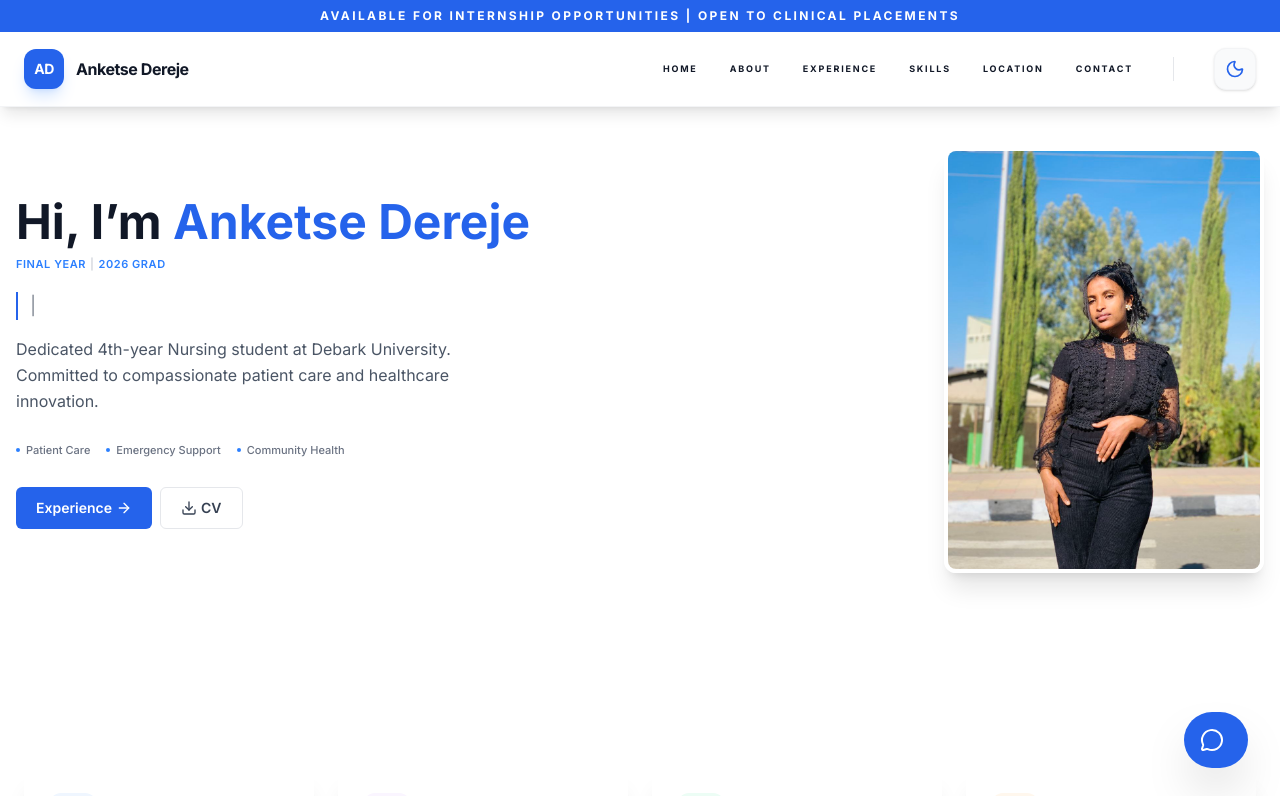
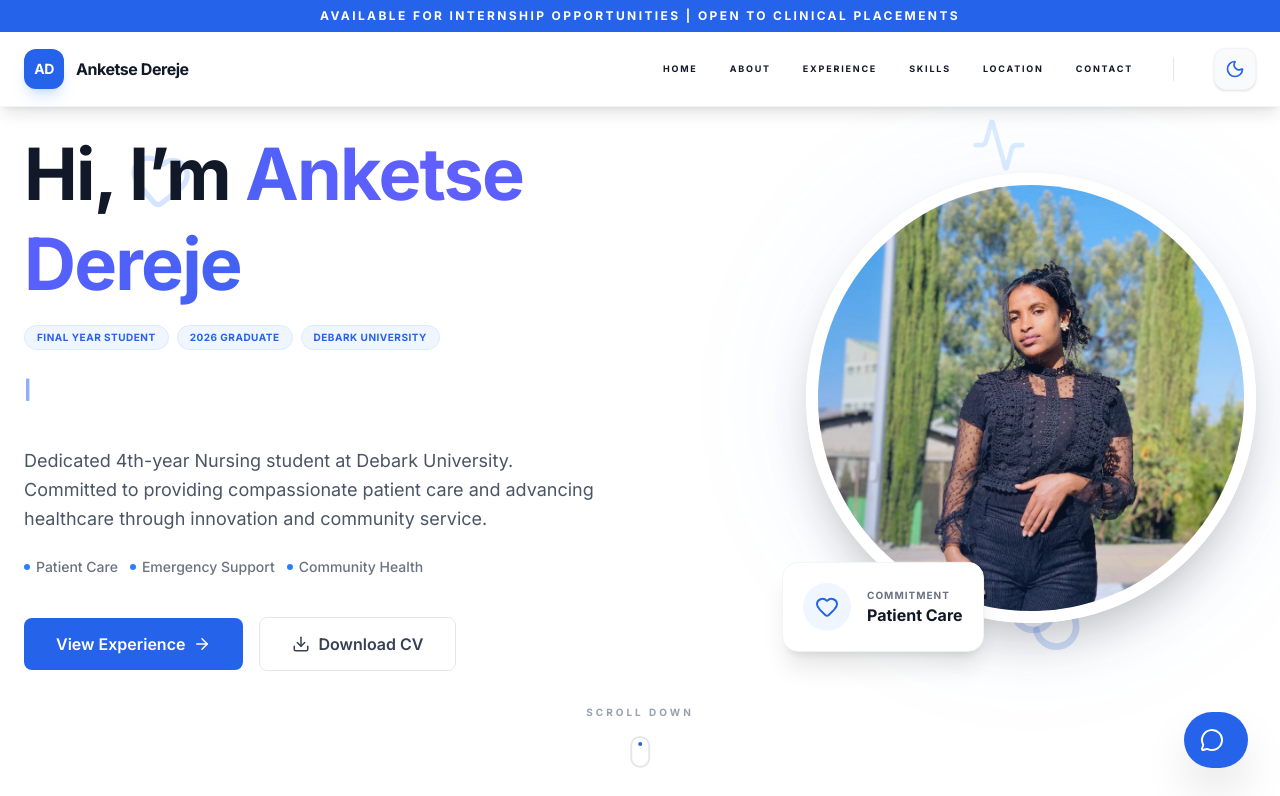
Before and after one commit to tademf/anketse-dereje-portfolio, a React (Vite) app: page / in a window 1280 px wide. Shown: the top 796 px of the page. Built offline with nearby package versions, Linux system fonts and the light colour scheme.

Commit message:
Update Hero.tsx

```diff
--- a/src/components/Hero.tsx
+++ b/src/components/Hero.tsx
@@ -14,99 +14,183 @@ export default function Hero() {
       setText(fullText.slice(0, i));
       i++;
       if (i > fullText.length) {
-        setTimeout(() => { i = 0; }, 2000);
+        setTimeout(() => { i = 0; }, 2000); // Pause at the end
       }
     }, 100);
     return () => clearInterval(timer);
   }, []);
 
   const handleDownload = () => {
-    toast.info("Resume download started!");
+    toast.info("Resume download started!", {
+      description: "Fetching the latest version of my CV...",
+    });
   };
 
   return (
-    <section id="home" className="relative min-h-[90vh] pt-20 lg:pt-0 flex items-center bg-white dark:bg-gray-950 transition-colors overflow-hidden">
-      <div className="container mx-auto px-4 relative z-10">
-        {/* 'flex-row' ensures they stay side-by-side even on small phones */}
-        <div className="flex flex-row items-center justify-between gap-2 md:gap-12">
+    <section
+      id="home"
+      className="relative min-h-screen pt-28 pb-12 lg:pt-0 lg:pb-0 flex items-center justify-center bg-white dark:bg-gray-950 transition-colors overflow-hidden"
+    >
+      {/* Animated Gradient Background */}
+      <div className="absolute inset-0 opacity-20 dark:opacity-10 animate-gradient bg-gradient-to-br from-blue-400 via-purple-500 to-blue-600 -z-10" />
 
-          {/* Left Side: Text Content (60% width on mobile) */}
-          <div className="w-[65%] lg:w-1/2 text-left space-y-3 md:space-y-5">
+      {/* Floating Icons */}
+      <div className="absolute inset-0 pointer-events-none overflow-hidden">
+        <motion.div
+          animate={{ y: [0, -20, 0], rotate: [0, 10, 0] }}
+          transition={{ duration: 4, repeat: Infinity, ease: "easeInOut" }}
+          className="absolute top-[20%] left-[10%] text-blue-500/20"
+        >
+          <Heart size={64} />
+        </motion.div>
+        <motion.div
+          animate={{ y: [0, 20, 0], rotate: [0, -10, 0] }}
+          transition={{ duration: 5, repeat: Infinity, ease: "easeInOut" }}
+          className="absolute bottom-[20%] right-[15%] text-blue-600/20"
+        >
+          <Stethoscope size={80} />
+        </motion.div>
+        <motion.div
+          animate={{ x: [0, 15, 0], y: [0, -15, 0] }}
+          transition={{ duration: 6, repeat: Infinity, ease: "easeInOut" }}
+          className="absolute top-[15%] right-[20%] text-blue-400/20"
+        >
+          <Activity size={56} />
+        </motion.div>
+      </div>
+
+      <div className="container-custom relative z-10 px-4">
+        <div className="flex flex-col lg:flex-row items-center justify-between gap-10 lg:gap-16">
+
+          {/* Text Content */}
+          <div className="lg:text-left text-center lg:w-1/2 order-2 lg:order-1">
+            <motion.h1
+              initial={{ opacity: 0, y: 20 }}
+              animate={{ opacity: 1, y: 0 }}
+              transition={{ duration: 0.6, delay: 0.1 }}
+              className="text-4xl md:text-6xl lg:text-7xl font-bold text-gray-900 dark:text-white mb-4 tracking-tight leading-tight"
+            >
+              Hi, I’m <span className="bg-clip-text text-transparent bg-gradient-to-r from-blue-600 via-indigo-500 to-blue-600 dark:from-blue-400 dark:via-indigo-300 dark:to-blue-400 animate-gradient-text">Anketse Dereje</span>
+            </motion.h1>
+
             <motion.div
-              initial={{ opacity: 0, x: -20 }}
-              animate={{ opacity: 1, x: 0 }}
+              initial={{ opacity: 0 }}
+              animate={{ opacity: 1 }}
+              transition={{ delay: 0.2 }}
+              className="flex flex-wrap justify-center lg:justify-start gap-2 mb-6"
             >
-              <h1 className="text-xl md:text-5xl font-bold text-gray-900 dark:text-white leading-tight">
-                Hi, I’m <span className="text-blue-600 block md:inline">Anketse Dereje</span>
-              </h1>
-              <div className="flex flex-wrap gap-1 text-[8px] md:text-[11px] font-semibold tracking-wider uppercase text-blue-500 mt-1">
-                <span>Final Year</span>
-                <span className="text-gray-300">|</span>
-                <span>2026 Grad</span>
-              </div>
+              {["Final Year Student", "2026 Graduate", "Debark University"].map((tag) => (
+                <span key={tag} className="px-3 py-1 bg-blue-50 dark:bg-blue-900/30 text-blue-600 dark:text-blue-400 text-[10px] font-bold uppercase tracking-wider rounded-full border border-blue-100 dark:border-blue-800">
+                  {tag}
+                </span>
+              ))}
             </motion.div>
 
-            <div className="h-4 md:h-6">
-              <p className="text-[10px] md:text-lg font-medium text-gray-700 dark:text-gray-300 border-l-2 border-blue-600 pl-2 md:pl-3">
-                {text}<span className="animate-pulse">|</span>
+            <div className="h-10 mb-8">
+              <p className="text-lg md:text-2xl font-bold font-poppins bg-clip-text text-transparent bg-gradient-to-r from-blue-600 via-purple-500 via-pink-500 via-orange-500 to-blue-600 animate-gradient-text">
+                {text}<span className="text-blue-600 dark:text-blue-400 animate-pulse">|</span>
               </p>
             </div>
 
             <motion.p
+              initial={{ opacity: 0, y: 20 }}
+              animate={{ opacity: 1, y: 0 }}
+              transition={{ duration: 0.6, delay: 0.2 }}
+              className="text-base md:text-lg text-gray-600 dark:text-gray-400 mb-6 max-w-xl lg:mx-0 mx-auto leading-relaxed"
+            >
+              Dedicated 4th-year Nursing student at Debark University. Committed to providing compassionate patient care and advancing healthcare through innovation and community service.
+            </motion.p>
+
+            <motion.div
               initial={{ opacity: 0 }}
               animate={{ opacity: 1 }}
-              transition={{ delay: 0.2 }}
-              className="text-[10px] md:text-base text-gray-600 dark:text-gray-400 max-w-lg leading-relaxed line-clamp-3 md:line-clamp-none"
+              transition={{ delay: 0.3 }}
+              className="flex flex-wrap justify-center lg:justify-start gap-3 mb-10"
             >
-              Dedicated 4th-year Nursing student at Debark University. Committed to compassionate patient care and healthcare innovation.
-            </motion.p>
-
-            {/* Hidden on very small screens to save space, shown on medium+ */}
-            <div className="hidden md:flex flex-wrap gap-4 pt-2">
-              {["Patient Care", "Emergency Support", "Community Health"].map((s) => (
-                <span key={s} className="flex items-center gap-1.5 text-[11px] font-medium text-gray-500">
-                  <div className="w-1 h-1 rounded-full bg-blue-500" /> {s}
-                </span>
+              {["Patient Care", "Emergency Support", "Community Health"].map((specialty) => (
+                <div key={specialty} className="flex items-center gap-1.5 text-xs md:text-sm font-medium text-gray-500 dark:text-gray-400">
+                  <div className="w-1.5 h-1.5 rounded-full bg-blue-500" />
+                  {specialty}
+                </div>
               ))}
-            </div>
+            </motion.div>
 
             <motion.div
-              initial={{ opacity: 0, y: 10 }}
+              initial={{ opacity: 0, y: 20 }}
               animate={{ opacity: 1, y: 0 }}
-              transition={{ delay: 0.3 }}
-              className="flex flex-col sm:flex-row gap-2 pt-2"
+              transition={{ duration: 0.6, delay: 0.3 }}
+              className="flex flex-col sm:flex-row gap-4 justify-center lg:justify-start items-center"
             >
-              <a href="#experience" className="px-3 py-2 md:px-5 md:py-2.5 bg-blue-600 text-white rounded-md hover:bg-blue-700 transition-all text-[10px] md:text-sm font-semibold flex items-center justify-center gap-1">
-                Experience <ArrowRight size={12} className="md:w-4 md:h-4" />
+              <a href="#experience" className="w-full sm:w-auto px-8 py-3.5 bg-blue-600 text-white rounded-lg hover:bg-blue-700 transition-all font-semibold text-base flex justify-center items-center gap-2">
+                View Experience <ArrowRight size={18} />
               </a>
               <button
                 onClick={handleDownload}
-                className="px-3 py-2 md:px-5 md:py-2.5 border border-gray-200 dark:border-gray-800 text-gray-700 dark:text-gray-300 rounded-md hover:bg-gray-50 dark:hover:bg-gray-900 transition-all text-[10px] md:text-sm font-semibold flex items-center justify-center gap-1"
+                className="w-full sm:w-auto px-8 py-3.5 border border-gray-200 dark:border-gray-800 text-gray-700 dark:text-gray-300 rounded-lg hover:bg-gray-50 dark:hover:bg-gray-900 transition-all font-semibold text-base flex justify-center items-center gap-2"
               >
-                <Download size={12} className="md:w-4 md:h-4" /> CV
+                <Download size={18} /> Download CV
               </button>
             </motion.div>
           </div>
 
-          {/* Right Side: Image Content (35% width on mobile) */}
+          {/* Image Side */}
           <motion.div
-            initial={{ opacity: 0, scale: 0.9 }}
+            initial={{ opacity: 0, scale: 0.95 }}
             animate={{ opacity: 1, scale: 1 }}
-            className="w-[35%] lg:w-1/2 flex justify-end"
+            transition={{ duration: 0.8, delay: 0.2 }}
+            className="lg:w-1/2 flex justify-center lg:justify-end order-1 lg:order-2"
           >
-            <div className="relative group w-full max-w-[120px] md:max-w-xs">
-              <div className="relative aspect-[3/4] overflow-hidden rounded-xl border-2 md:border-4 border-white dark:border-gray-900 shadow-xl">
+            <div className="relative">
+              <motion.div
+                animate={{ y: [0, -10, 0] }}
+                transition={{ duration: 6, repeat: Infinity, ease: "easeInOut" }}
+                className="relative w-48 h-48 sm:w-64 sm:h-64 md:w-80 md:h-80 lg:w-[450px] lg:h-[450px] rounded-full overflow-hidden border-[8px] lg:border-[12px] border-white dark:border-gray-900 shadow-2xl"
+              >
+                <div className="absolute inset-0 bg-gradient-to-tr from-blue-600/20 to-transparent z-10" />
                 <img
                   src={AnketseProfile}
                   alt="Anketse Dereje"
                   className="w-full h-full object-cover"
+                  loading="eager"
                 />
-              </div>
+              </motion.div>
+
+              <div className="absolute -inset-4 bg-blue-500/10 dark:bg-blue-400/5 rounded-full blur-3xl -z-10 animate-pulse" />
+
+              <motion.div
+                animate={{ y: [0, 5, 0] }}
+                transition={{ duration: 4, repeat: Infinity, ease: "easeInOut" }}
+                className="absolute -bottom-4 -left-4 lg:-bottom-6 lg:-left-6 bg-white dark:bg-gray-900 p-3 lg:p-5 rounded-xl lg:rounded-2xl shadow-xl border border-gray-100 dark:border-gray-800 flex items-center gap-3 lg:gap-4 z-20"
+              >
+                <div className="w-8 h-8 lg:w-12 lg:h-12 rounded-full bg-blue-50 dark:bg-blue-900/30 flex items-center justify-center text-blue-600 dark:text-blue-400">
+                  <Heart size={20} className="lg:w-6 lg:h-6" />
+                </div>
+                <div>
+                  <p className="text-[8px] lg:text-[10px] text-gray-500 dark:text-gray-400 font-bold uppercase tracking-widest">Commitment</p>
+                  <p className="text-xs lg:text-base font-bold text-gray-900 dark:text-white">Patient Care</p>
+                </div>
+              </motion.div>
             </div>
           </motion.div>
-
         </div>
       </div>
+
+      {/* Scroll Indicator (Hidden on small mobile screens to save space) */}
+      <motion.div
+        initial={{ opacity: 0 }}
+        animate={{ opacity: 1 }}
+        transition={{ delay: 1, duration: 1 }}
+        className="hidden sm:flex absolute bottom-6 lg:bottom-10 left-1/2 -translate-x-1/2 flex-col items-center gap-2"
+      >
+        <span className="text-[8px] lg:text-[10px] font-bold uppercase tracking-[0.3em] text-gray-400 dark:text-gray-600">Scroll Down</span>
+        <motion.div
+          animate={{ y: [0, 8, 0] }}
+          transition={{ duration: 2, repeat: Infinity }}
+          className="w-4 h-7 lg:w-5 lg:h-8 border-2 border-gray-200 dark:border-gray-800 rounded-full flex justify-center p-1"
+        >
+          <div className="w-1 h-1 bg-blue-600 rounded-full" />
+        </motion.div>
+      </motion.div>
     </section>
   );
 }
```
